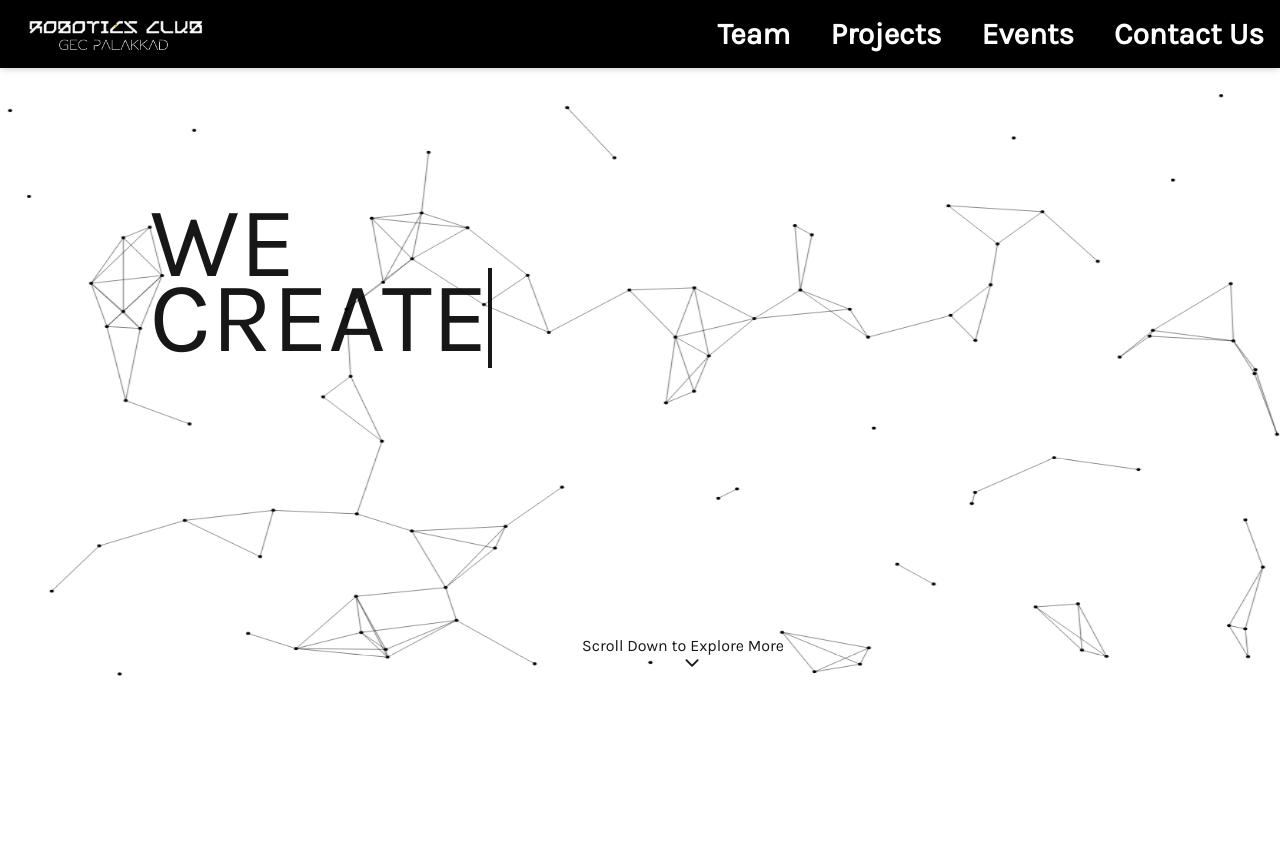
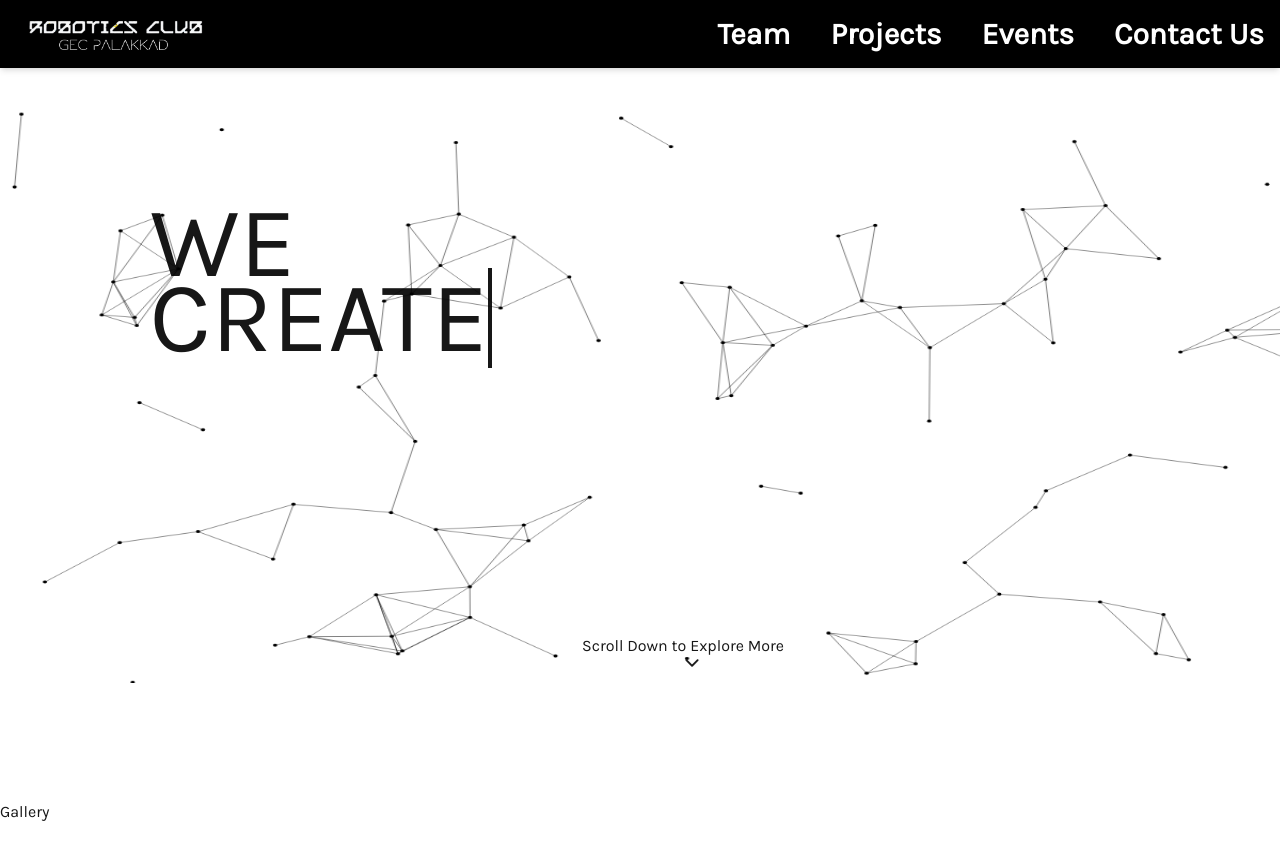
Before and after one commit to Muflih-uk/RoboticsClub-Website, a Next.js app: page / in a window 1280 px wide. Shown: the top 860 px of the page. Before the commit the page ends 800 px from the top, so only its background shows below. Built offline with nearby package versions, Linux system fonts and the light colour scheme.

Commit message:
Home Page Compeleted

```diff
--- a/Components/ParticleAnimation.tsx
+++ b/Components/ParticleAnimation.tsx
@@ -93,7 +93,7 @@ const ParticleAnimation: React.FC = () => {
   return (
       <canvas
         ref={canvasRef}
-        className="fixed top-0 left-0 mt-[208px] w-full h-[562px] md:h-[615px] md:mt-[68px] "
+        className="absolute w-full h-[550px] md:h-[615px] md:w-full"
       >
       </canvas>
   );
--- a/app/Gallery.tsx
+++ b/app/Gallery.tsx
@@ -0,0 +1,12 @@
+
+const Gallery = () =>{
+  return(
+    <section className="h-screen">
+      <div>
+        Gallery
+      </div>
+    </section>
+  )
+}
+
+export default Gallery;
--- a/app/Home.tsx
+++ b/app/Home.tsx
@@ -86,11 +86,11 @@ const Home = () => {
       </nav>
       <div>
         <div className={`${isOpen ? 'block' : 'hidden'} md:hidden`}>
-          <div className='flex flex-col space-y-[2px] pt-[2px]'>
+          <div className='flex flex-col space-y-[2px] pt-[2px] px-[8px]'>
             {navItems.map((item) => (
               <Link key={item} href={`/${item.toLowerCase()}`}
                 onClick={() => setIsOpen(false)}
-                className='text-white flex bg-black items-center justify-center h-[34px] pl-[20px] hover:text-blue-500 rounded-full'>
+                className='text-white flex bg-black items-center justify-center h-[34px] pl-[20px] hover:text-blue-500 rounded-[10px]'>
                 {item}
               </Link>
             ))}
@@ -102,6 +102,9 @@ const Home = () => {
         </div>
       </div>
       <div className='relative hidden md:flex md:w-[1366px] md:h-[615px]'>
+        <div className='block'>
+          <ParticleAnimation/>
+        </div>
         <h1 className='text-[100px] mt-[100px] ml-[150px]'>WE</h1>
         <h1 className='flex text-[100px] justify-center items-center mt-[200px] ml-[-146px] border-r-4 h-[100px]'>{words[index].substring(0,subIndex)}</h1>
         <Link href={'/'} className='absolute flex left-1/2 -translate-x-1/2 flex-col bottom-0 p-[5px]'>
@@ -109,7 +112,9 @@ const Home = () => {
           <IoIosArrowDown className='text-[20px] ml-[100px] animate-bounce' />
         </Link>
       </div>
-      <ParticleAnimation/>
+      <div className='md:hidden'>
+        <ParticleAnimation/>
+      </div>
       </section>
   );
 };
--- a/app/page.tsx
+++ b/app/page.tsx
@@ -1,7 +1,11 @@
 import Home from "./Home";
+import Gallery from "./Gallery";
 const Page = () => {
   return(
-    <Home/>
+    <div>
+      <Home/>
+      <Gallery/>
+    </div>
   )
 }
 
```
